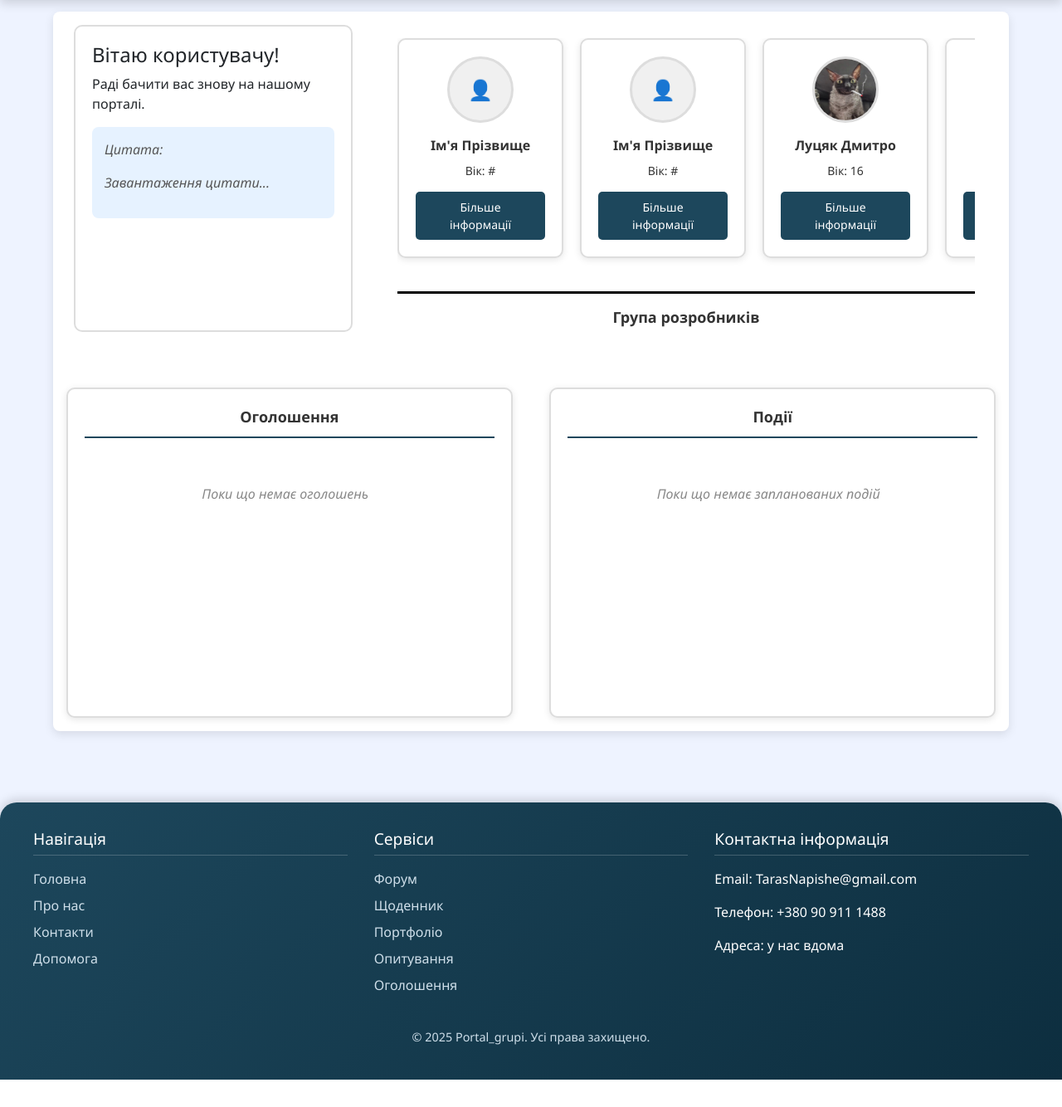
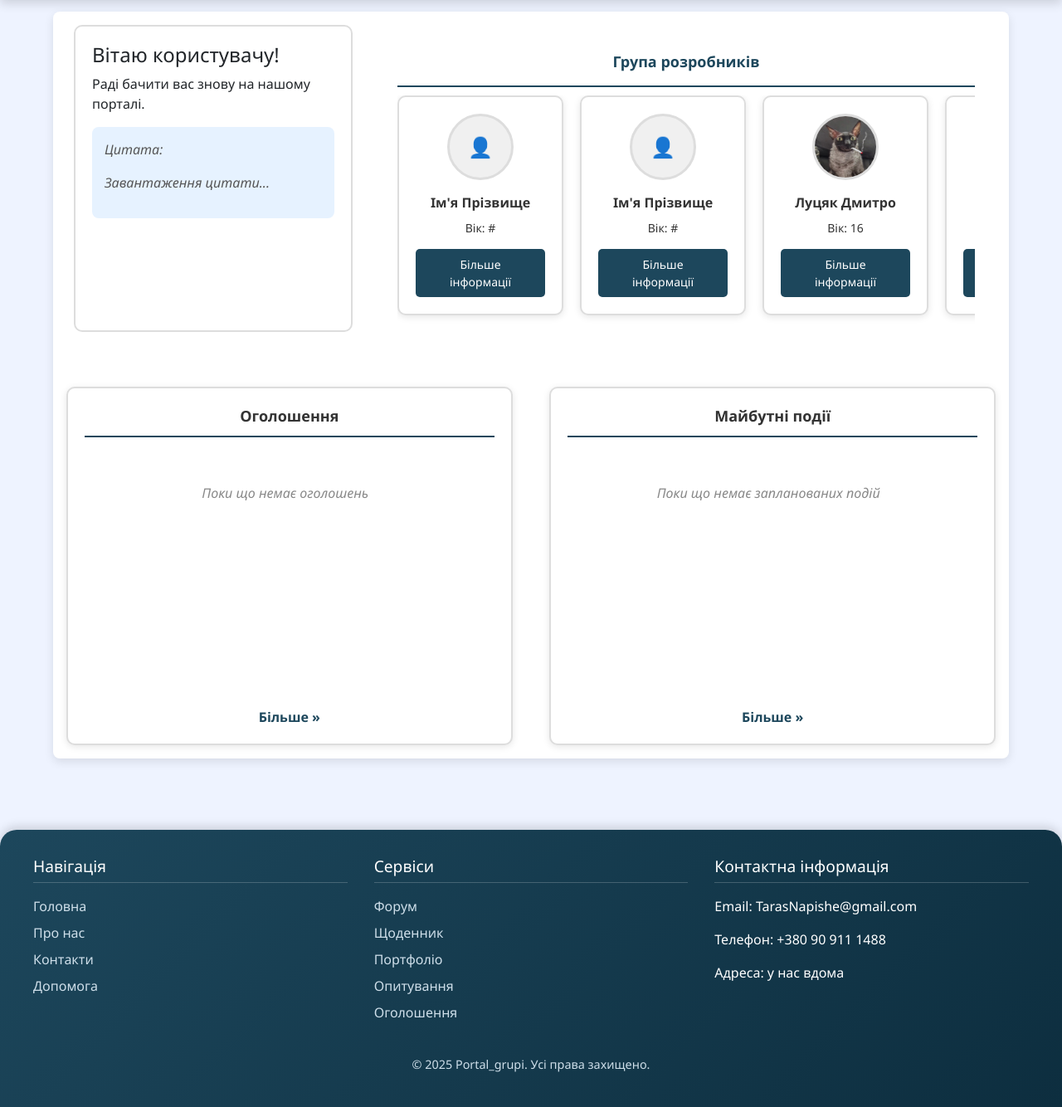
Before and after one commit to funkylemonh2o/portal_grupi, a Django app: page / in a window 1280 px wide. Shown: the part 72-1406 px from the top of the page at 83% size. Before the commit the page ends 1373 px from the top, so only its background shows below. Run offline with Django 5.2, Linux system fonts and the light colour scheme; data that the repository does not hold is empty.

Commit message:
updated main_page.html

```diff
--- a/accounts/templates/main_page.html
+++ b/accounts/templates/main_page.html
@@ -52,7 +52,6 @@
             align-items: center;
         }
 
-        /* Нові стилі для блоків оголошень та подій */
         .bottom-blocks {
             width: 100%;
             display: flex;
@@ -231,10 +230,10 @@
             text-align: center;
             font-weight: bold;
             font-size: 18px;
-            color: #333;
+            color: #1d475c;
             padding: 15px 0;
-            border-top: 3px solid #000;
-            margin-top: 10px;
+            border-bottom: 2px solid #1d475c;
+            margin-bottom: 10px;
         }
 
         @media (max-width: 768px) {
@@ -300,6 +299,11 @@
             </div>
 
             <div class="developers-section">
+
+                <div class="developers-title">
+                    Група розробників
+                </div>
+
                 <div class="developers-grid">
                     <div class="developer-card">
                         <div class="developer-photo">👤</div>
@@ -336,10 +340,6 @@
                         <a href="#" class="developer-link">Більше інформації</a>
                     </div>
                 </div>
-
-                <div class="developers-title">
-                    Група розробників
-                </div>
             </div>
 
 
@@ -349,7 +349,7 @@
                     <div class="block-title">Оголошення</div>
                     <div class="scrollable-content">
                         {% if announcements %}
-                            {% for announcement in announcements %}
+                            {% for announcement in announcements|slice:":5" %}
                                 <div class="content-item">
                                     <div class="item-title">{{ announcement.title }}</div>
                                     <div class="item-content">
@@ -371,13 +371,18 @@
                             </div>
                         {% endif %}
                     </div>
+                    <div style="text-align:center; margin-top:10px;">
+                        <a href="{% url 'announcement_list' %}" style="color:#1d475c; text-decoration:none; font-weight:bold;">
+                            Більше »
+                        </a>
+                    </div>
                 </div>
 
                 <div class="events-block">
-                    <div class="block-title">Події</div>
+                    <div class="block-title">Майбутні події</div>
                     <div class="scrollable-content">
                         {% if events %}
-                            {% for event in events %}
+                            {% for event in events|slice:":5" %}
                                 <div class="content-item">
                                     <div class="item-title">{{ event.name }}</div>
                                     <div class="item-content">
@@ -395,7 +400,13 @@
                             </div>
                         {% endif %}
                     </div>
+                    <div style="text-align:center; margin-top:10px;">
+                        <a href="{% url 'event_calendar' %}" style="color:#1d475c; text-decoration:none; font-weight:bold;">
+                            Більше »
+                        </a>
+                    </div>
                 </div>
+
             </div>
         </div>
     </div>
--- a/templates/base_bottom.html
+++ b/templates/base_bottom.html
@@ -109,7 +109,7 @@
                     <li><a href="#">Форум</a></li>
                     <li><a href="#">Щоденник</a></li>
                     <li><a href="#">Портфоліо</a></li>
-                    <li><a href="#">Опитування</a></li>
+                    <li><a href="{% url 'poll_list' %}">Опитування</a></li>
                     <li><a href="{% url 'announcement_list' %}">Оголошення</a></li>
                 </ul>
             </div>
```
Also changed, not shown: event_calendar/templates/events_calendar.html (+32 -8 lines).
